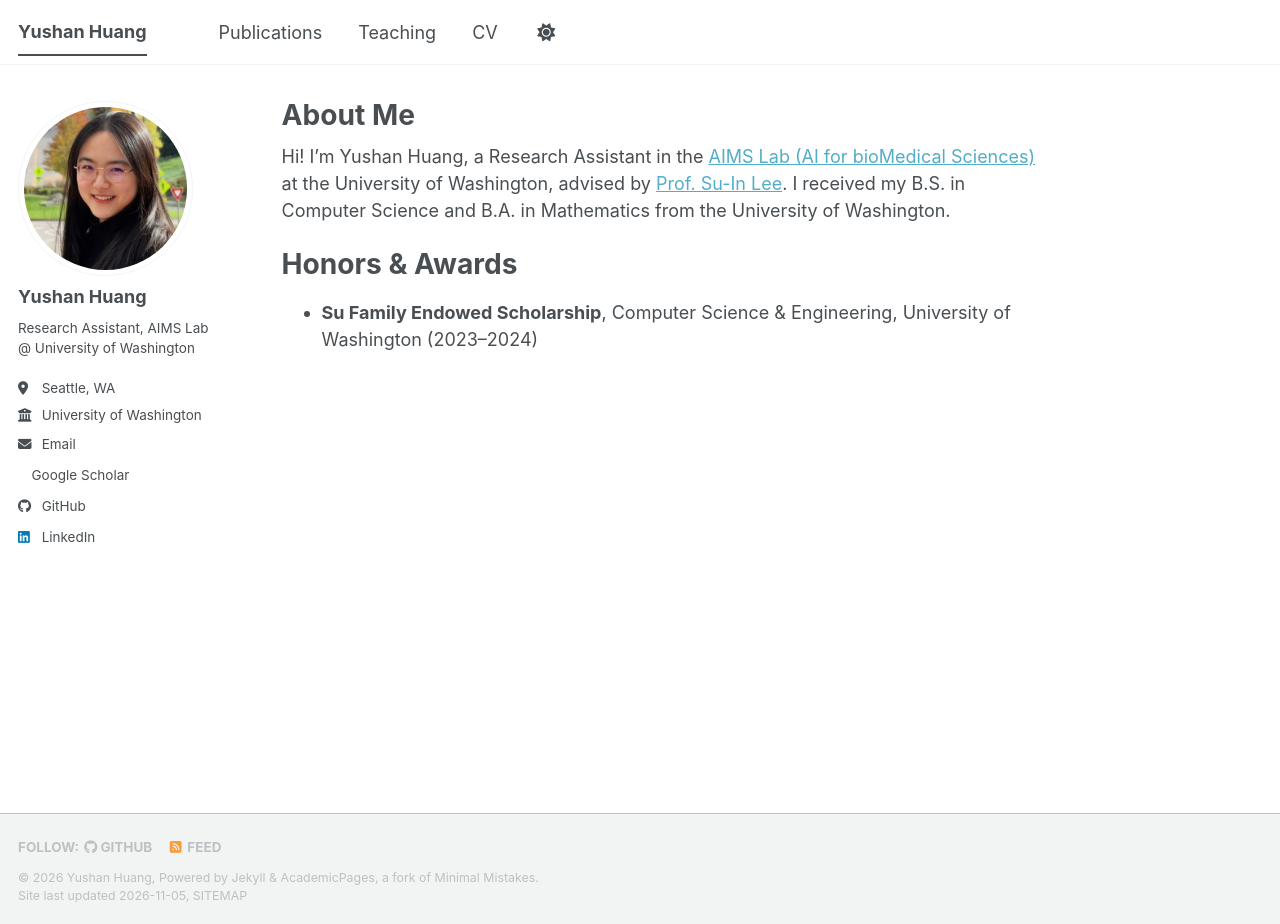
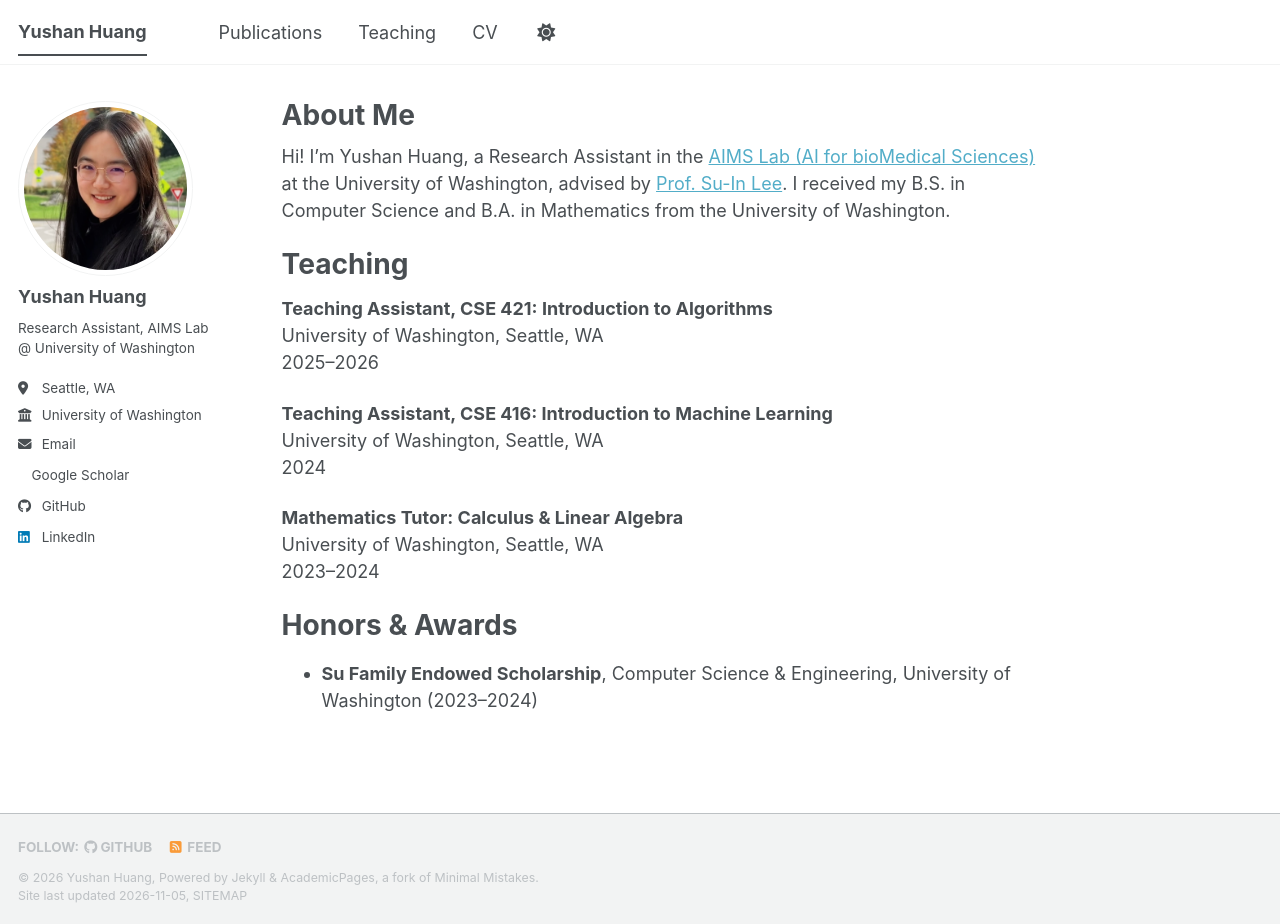
Before and after one commit to Yushan13H/personal-page, a Jekyll site: the page built from _pages/about.md, in a window 1280 px wide and 924 px high. Built offline with Jekyll 4.4.1, drawn with Linux system fonts in a browser that asks for light colours; a script bundle is joined from its source files by our own code; a style sheet for code colours, icons or effects is not loaded.

Commit message:
Update about page with teaching and honors details
Added teaching assistant roles and honors section to the about page.

```diff
--- a/_pages/about.md
+++ b/_pages/about.md
@@ -6,6 +6,11 @@ redirect_from:
   - /about/
   - /about.html
 ---
+
+<style>
+  html { scroll-behavior: smooth; }
+  .page__content h1 { scroll-margin-top: 80px; }
+</style>
 
 Hi! I'm Yushan Huang, a Research Assistant in the [AIMS Lab (AI for bioMedical Sciences)](https://aims.cs.washington.edu/home) at the University of Washington, advised by [Prof. Su-In Lee](https://aims.cs.washington.edu/su-in-lee). I received my B.S. in Computer Science and B.A. in Mathematics from the University of Washington.
 
@@ -23,6 +28,20 @@ Research Experience
 TODO: projects / papers
 -->
 
-Honors & Awards
+Teaching {#teaching}
+======
+<p><strong>Teaching Assistant, CSE 421: Introduction to Algorithms</strong><br>
+University of Washington, Seattle, WA<br>
+2025–2026</p>
+
+<p><strong>Teaching Assistant, CSE 416: Introduction to Machine Learning</strong><br>
+University of Washington, Seattle, WA<br>
+2024</p>
+
+<p><strong>Mathematics Tutor: Calculus &amp; Linear Algebra</strong><br>
+University of Washington, Seattle, WA<br>
+2023–2024</p>
+
+Honors & Awards {#honors}
 ======
 * **Su Family Endowed Scholarship**, Computer Science & Engineering, University of Washington (2023–2024)
```
